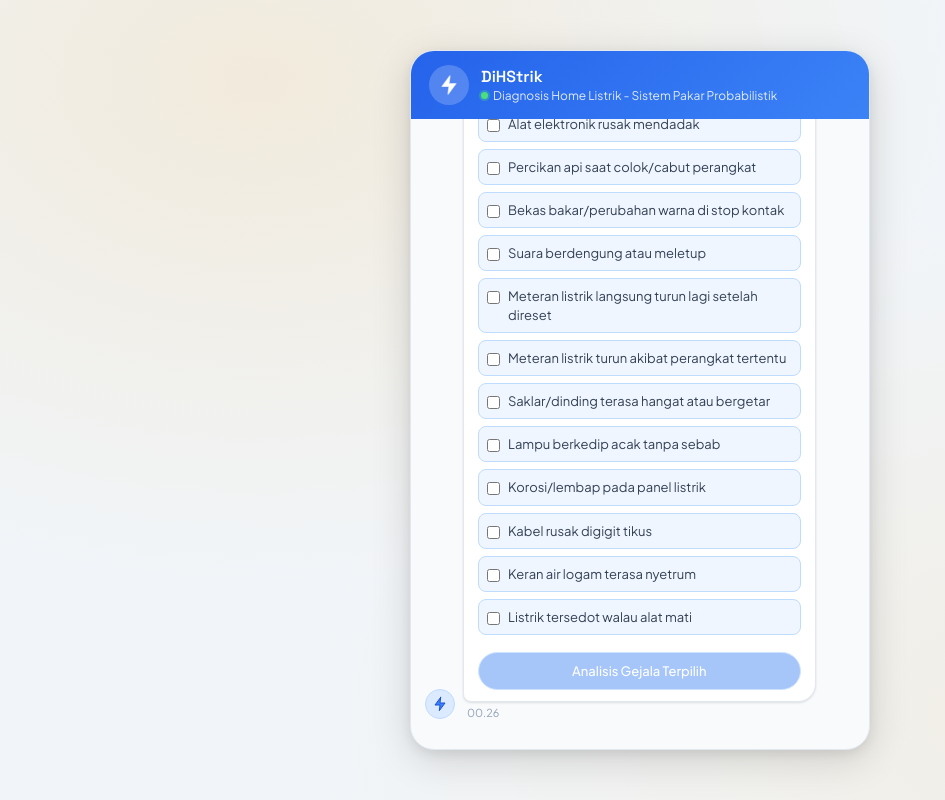
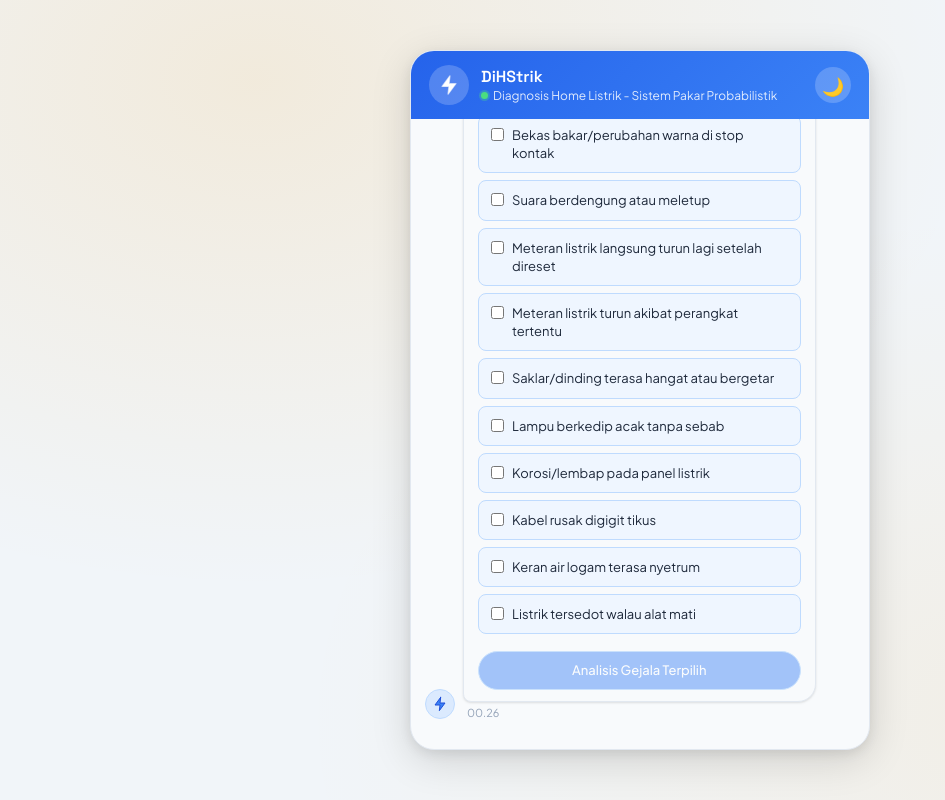
Before and after one commit to hasbyas1/DiHStrik, a React (Create React App) app: page / in a window 1280 px wide. Shown: the whole page, without its empty margins (0-945 px from the left). Built offline with nearby package versions, Linux system fonts and the light colour scheme.

Commit message:
UI and Switch to Dark and Light Theme option

```diff
--- a/src/App.css
+++ b/src/App.css
@@ -77,6 +77,29 @@
   --shadow-lg: 0 10px 40px rgba(0,0,0,0.14), 0 4px 12px rgba(0,0,0,0.08);
 }
 
+.dark-theme {
+  /* Background menjadi gelap */
+  --slate-50:  #0F172A; /* Background utama chat */
+  --slate-100: #0B1120; /* Background luar aplikasi */
+  --slate-200: #1E293B; /* Warna border */
+
+  /* Teks menjadi terang */
+  --slate-400: #94A3B8; /* Teks sekunder/waktu */
+  --slate-500: #CBD5E1;
+  --slate-700: #E2E8F0;
+  --slate-800: #F1F5F9; /* Teks utama */
+
+  /* Sesuaikan warna biru agar tidak terlalu menyilaukan di background gelap */
+  --blue-50:  #172554; /* Background tombol/checkbox di dark mode */
+  --blue-100: #1E3A8A;
+  --blue-200: #1E40AF;
+}
+
+/* Opsional: Tambahkan transisi agar perubahan warnanya halus (tidak kaku) */
+body, .chatbot-shell, .chat-input-area, .bubble {
+  transition: background-color 0.3s ease, color 0.3s ease, border-color 0.3s ease;
+}
+
 html, body, #root {
   height: 100%;
   font-family: var(--font-sans);
--- a/src/components/ChatBot.css
+++ b/src/components/ChatBot.css
@@ -154,7 +154,7 @@
 .bubble p { margin: 0; }
 
 .bubble.bot {
-  background: #fff;
+  background: var(--slate-50);
   border: 1px solid var(--slate-200);
   border-bottom-left-radius: var(--radius-sm);
   box-shadow: var(--shadow-sm);
@@ -209,7 +209,7 @@
   display: flex;
   gap: 5px;
   align-items: center;
-  background: #fff;
+  background: var(--slate-50);
   border: 1px solid var(--slate-200);
   border-radius: var(--radius-lg);
   border-bottom-left-radius: var(--radius-sm);
@@ -274,9 +274,9 @@
 
 .diag-explanation {
   padding: 10px 14px;
-  color: var(--slate-600);
+  color: var(--slate-700);;
   line-height: 1.6;
-  background: #fff;
+  background: var(--slate-100);
 }
 
 .diag-steps-label {
@@ -366,3 +366,35 @@
   }
   .app-root { padding: 0; }
 }
+
+/* --- Styling Checkbox Gejala --- */
+.symptom-label {
+  display: flex;
+  gap: 8px;
+  align-items: flex-start;
+  padding: 10px 12px;
+  background: var(--blue-50);
+  border: 1px solid var(--blue-200);
+  border-radius: 8px;
+  cursor: pointer;
+  transition: all 0.2s ease;
+}
+
+.symptom-label span {
+  font-size: 13px;
+  line-height: 1.4;
+  color: var(--slate-800); /* Gunakan slate-800 agar teks otomatis kontras */
+}
+
+.symptom-label input[type="checkbox"] {
+  margin-top: 2px;
+  cursor: inherit;
+}
+
+/* State ketika sudah dianalisis (History/Locked) */
+.symptom-label.locked {
+  cursor: not-allowed;
+  opacity: 0.55;
+  background: var(--slate-100); /* Background abu-abu netral */
+  border-color: var(--slate-200);
+}
--- a/src/components/ChatBot.js
+++ b/src/components/ChatBot.js
@@ -52,6 +52,7 @@ function TypingIndicator() {
 
 /* ─── Main ChatBot ─── */
 export default function ChatBot() {
+  // --- Kumpulan State ---
   const [messages, setMessages] = useState([
     buildBotMessage("Halo! Saya DiHStrik 👋\n\nSaya akan membantu mengidentifikasi masalah kelistrikan di rumah Anda \nSilahkan centang semua gejala yang sedang Anda alami di bawah ini:", true)
   ]);
@@ -59,12 +60,24 @@ export default function ChatBot() {
   const [selectedSymptoms, setSelectedSymptoms] = useState([]);
   const [disabledMsgIds, setDisabledMsgIds] = useState(new Set()); // Untuk mengunci pesan lama
 
+  const [isDarkMode, setIsDarkMode] = useState(false); // State baru untuk Dark Mode
+
   const messagesEndRef = useRef(null);
 
+  // --- Kumpulan useEffect ---
   useEffect(() => {
     messagesEndRef.current?.scrollIntoView({ behavior: "smooth" });
   }, [messages, isTyping]);
 
+  useEffect(() => {
+    if (isDarkMode) {
+      document.body.classList.add('dark-theme');
+    } else {
+      document.body.classList.remove('dark-theme');
+    }
+  }, [isDarkMode]);
+
+  // --- Kumpulan Fungsi (Handler) ---
   const handleToggleSymptom = (id) => {
     setSelectedSymptoms(prev =>
       prev.includes(id) ? prev.filter(sId => sId !== id) : [...prev, id]
@@ -74,15 +87,15 @@ export default function ChatBot() {
   const handleAnalyze = (msgId) => {
     if (selectedSymptoms.length === 0) return;
 
-    // 1. Kunci pesan ini agar tidak bisa dicheck lagi
+    // Kunci pesan ini agar tidak bisa dicheck lagi
     setDisabledMsgIds(prev => new Set(prev).add(msgId));
 
-    // 2. Snapshot pilihan saat ini ke dalam objek pesan tersebut
+    // Snapshot pilihan saat ini ke dalam objek pesan tersebut
     setMessages(prev => prev.map(m =>
       m.id === msgId ? { ...m, finalSelection: [...selectedSymptoms] } : m
     ));
 
-    // 3. Ambil teks gejala untuk ditampilkan di chat user
+    // Ambil teks gejala untuk ditampilkan di chat user
     const selectedSymptomTexts = selectedSymptoms.map(id => {
       const symptomObj = SYMPTOMS.find(s => s.id === id);
       return symptomObj ? `• ${symptomObj.text}` : "";
@@ -111,6 +124,7 @@ export default function ChatBot() {
     }, 1500);
   };
 
+  // --- Render UI (Return) ---
   return (
     <div className="chatbot-shell">
       <header className="chat-header">
@@ -121,6 +135,25 @@ export default function ChatBot() {
           <span className="header-name">DiHStrik</span>
           <span className="header-status"><span className="status-dot" />Diagnosis Home Listrik - Sistem Pakar Probabilistik</span>
         </div>
+
+        {/* --- TOMBOL TOGGLE DARK MODE --- */}
+        <button
+          onClick={() => setIsDarkMode(!isDarkMode)}
+          style={{
+            marginLeft: 'auto',
+            background: 'rgba(255,255,255,0.2)',
+            border: 'none',
+            borderRadius: '50%',
+            width: '36px', height: '36px',
+            display: 'flex', alignItems: 'center', justifyContent: 'center',
+            cursor: 'pointer', transition: '0.2s',
+            fontSize: '18px'
+          }}
+          title="Ganti Tema"
+        >
+          {isDarkMode ? '☀️' : '🌙'}
+        </button>
+        {/* --- AKHIR TOMBOL --- */}
       </header>
 
       <div className="chat-messages">
@@ -157,21 +190,14 @@ export default function ChatBot() {
                   {msg.isSymptomSelector && (
                     <div className="options-wrap" style={{marginTop: '12px'}}>
                       {SYMPTOMS.map(s => (
-                        <label key={s.id} style={{
-                          display: 'flex', gap: '8px', alignItems: 'flex-start',
-                          padding: '8px', background: 'var(--amber-50)',
-                          border: '1px solid var(--amber-200)', borderRadius: '8px',
-                          cursor: isLocked ? 'not-allowed' : 'pointer',
-                          opacity: isLocked ? 0.7 : 1
-                        }}>
+                        <label key={s.id} className={`symptom-label ${isLocked ? 'locked' : ''}`}>
                           <input
                             type="checkbox"
                             checked={currentViewSelection.includes(s.id)}
                             onChange={() => !isLocked && handleToggleSymptom(s.id)}
                             disabled={isLocked}
-                            style={{marginTop: '4px'}}
                           />
-                          <span style={{fontSize: '13px', lineHeight: '1.4', color: 'var(--slate-700)'}}>{s.text}</span>
+                          <span>{s.text}</span>
                         </label>
                       ))}
                       {!isLocked && (
```
